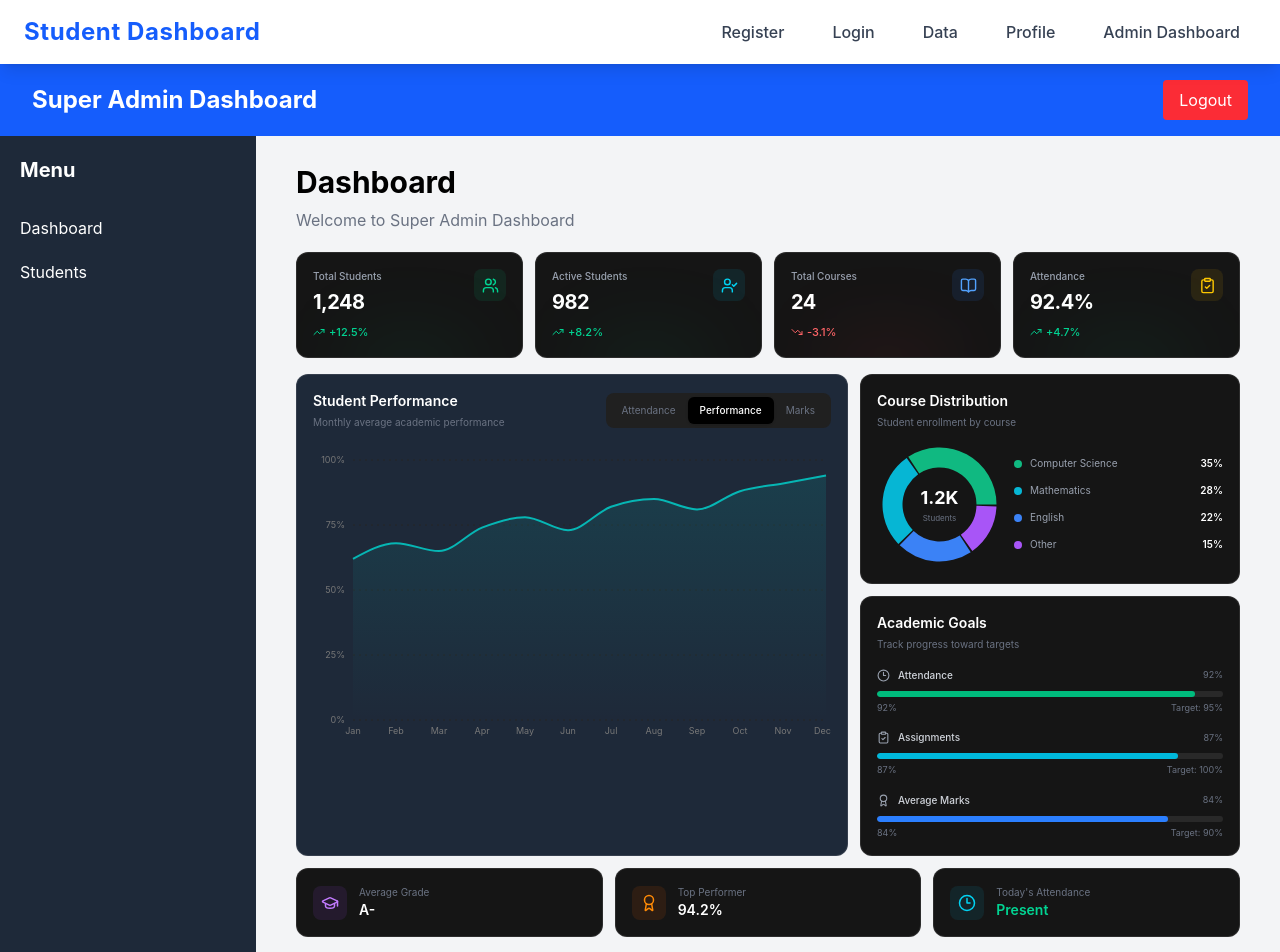
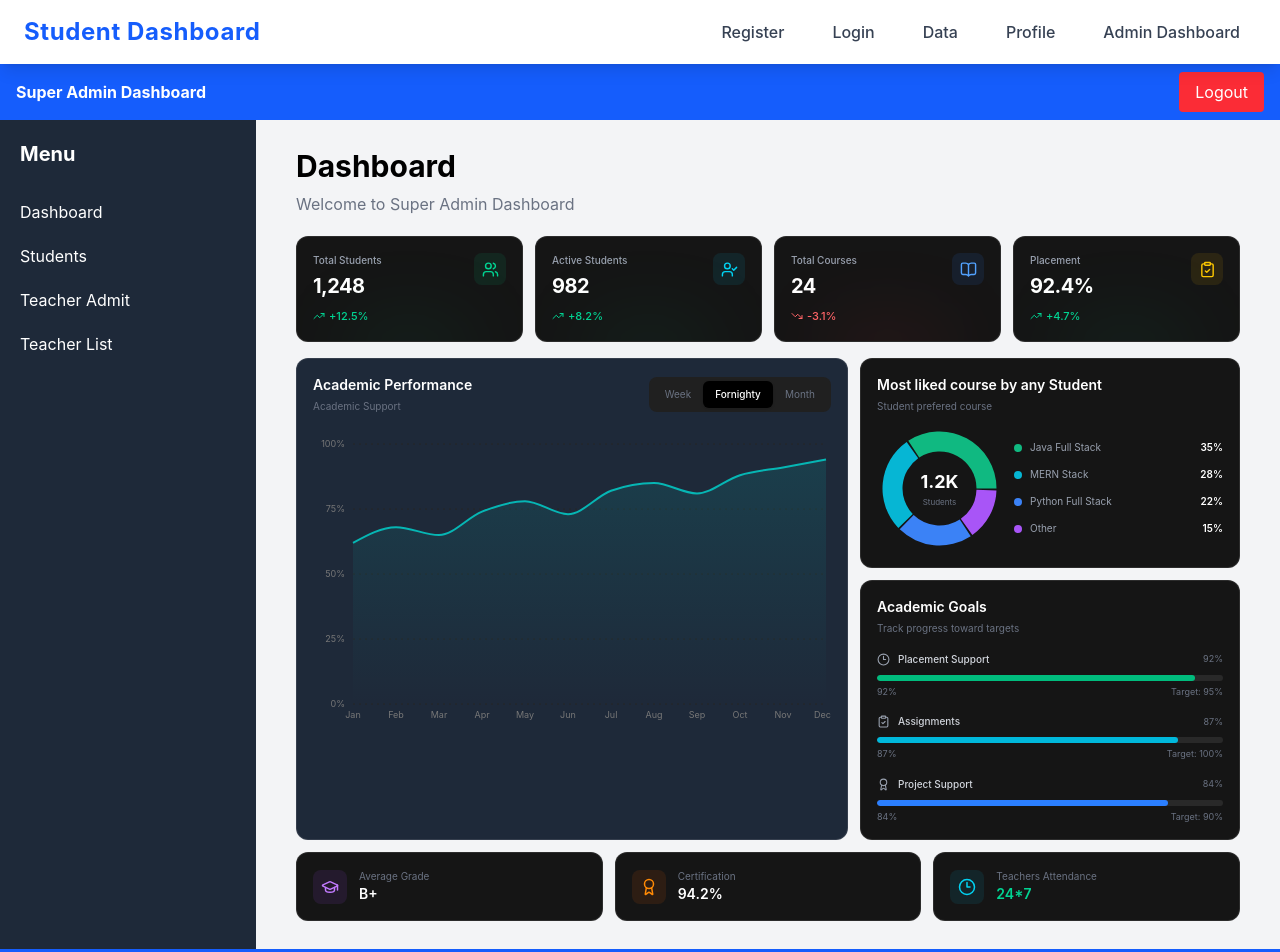
Before and after one commit to 123AbhiSahu123/Student-Frontend, a React (Vite) app: page /admin/dashboard in a window 1280 px wide. Shown: the top 952 px of the page. Built offline with nearby package versions, Linux system fonts and the light colour scheme; sample sign-in values are in the browser's storage.

Commit message:
dashboard ui change

```diff
--- a/src/pages/Data.jsx
+++ b/src/pages/Data.jsx
@@ -64,13 +64,28 @@ const Data = () => {
               Course :-
             </label>
 
-            <input
-              type="text"
+            <select
               name="course"
               placeholder="Enter your Course Name"
               className="w-full border border-gray-300 rounded-xl px-4 py-3 outline-none focus:ring-2 focus:ring-blue-500 focus:border-blue-500 transition"
               onChange={handleChange}
-            />
+            >
+              <option value="Python Full Stack">Python Full Stack</option>
+              <option value="C Full Stack">C Full Stack</option>
+              <option value="C++ Full Stack">C++ Full Stack</option>
+              <option value="Java Full Stack">Java Full Stack</option>
+              <option value="C# and DotNet">C# and DotNet</option>
+              <option value="Kotlin">Kotlin</option>
+              <option value="MERN Full Stack">MERN Full Stack</option>
+              <option value="MEAN Full Stack">MEAN Full Stack</option>
+              <option value="WordPress">WordPress</option>
+              <option value="PHP & Laravel">PHP & Laravel</option>
+              <option value="Gen AI">Gen AI</option>
+              <option value="Git And GitHub">Git And GitHub</option>
+              <option value="Digital Marketing">Digital Marketing</option>
+              <option value="Flutter">Flutter</option>
+              <option value="Testing">Testing</option>
+            </select>
           </div>
 
           {/* Phone Number */}
--- a/src/superAdmin/components/AdminNavbar.jsx
+++ b/src/superAdmin/components/AdminNavbar.jsx
@@ -20,8 +20,8 @@ const AdminNavbar = () => {
     }
 
     return (
-        <nav className="bg-blue-600 text-white px-8 py-4 flex justify-between items-center">
-            <h1 className="text-2xl font-bold">
+        <nav className="bg-blue-600 text-white px-4 py-2 flex justify-between items-center">
+            <h1 className="text-md font-bold">
                 Super Admin Dashboard
             </h1>
             <button
--- a/src/superAdmin/components/Sidebar.jsx
+++ b/src/superAdmin/components/Sidebar.jsx
@@ -21,6 +21,20 @@ const Sidebar = () => {
                         Students
                     </Link>
                 </li>
+                <li>
+                    <Link
+                    to="#"
+                    className="hover:text-blue-600">
+                        Teacher Admit
+                    </Link>
+                </li>
+                <li>
+                    <Link
+                    to="#"
+                    className="hover:text-blue-600">
+                        Teacher List
+                    </Link>
+                </li>
             </ul>
         </div>
     );
--- a/src/superAdmin/pages/AdminDashboard.jsx
+++ b/src/superAdmin/pages/AdminDashboard.jsx
@@ -48,17 +48,17 @@ const performanceData = [
 
 const courseData = [
     {
-        name: "Computer Science",
+        name: "Java Full Stack",
         value: 35,
         color: "#10b981",
     },
     {
-        name: "Mathematics",
+        name: "MERN Stack",
         value: 28,
         color: "#06b6d4",
     },
     {
-        name: "English",
+        name: "Python Full Stack",
         value: 22,
         color: "#3b82f6",
     },
@@ -282,7 +282,7 @@ const AdminDashboard = () => {
                                 />
 
                                 <StatCard
-                                    title="Attendance"
+                                    title="Placement"
                                     value="92.4%"
                                     percentage="+4.7%"
                                     positive={true}
@@ -310,11 +310,11 @@ const AdminDashboard = () => {
 
                                         <div>
                                             <h2 className="text-sm font-semibold text-white">
-                                                Student Performance
+                                                Academic Performance
                                             </h2>
 
                                             <p className="mt-1 text-[10px] text-gray-500">
-                                                Monthly average academic performance
+                                              Academic Support
                                             </p>
                                         </div>
 
@@ -324,15 +324,15 @@ const AdminDashboard = () => {
                                         <div className="flex w-fit rounded-lg bg-[#202020] p-1">
 
                                             <button className="rounded-md px-3 py-1.5 text-[10px] text-gray-500 transition hover:text-white">
-                                                Attendance
+                                                Week
                                             </button>
 
                                             <button className="rounded-md bg-black px-3 py-1.5 text-[10px] font-medium text-white shadow">
-                                                Performance
+                                                Fornighty
                                             </button>
 
                                             <button className="rounded-md px-3 py-1.5 text-[10px] text-gray-500 transition hover:text-white">
-                                                Marks
+                                                Month
                                             </button>
 
                                         </div>
@@ -444,11 +444,11 @@ const AdminDashboard = () => {
 
                                         <div>
                                             <h2 className="text-sm font-semibold">
-                                                Course Distribution
+                                                Most liked course by any Student
                                             </h2>
 
                                             <p className="mt-1 text-[10px] text-gray-500">
-                                                Student enrollment by course
+                                                Student prefered course
                                             </p>
                                         </div>
 
@@ -563,10 +563,10 @@ const AdminDashboard = () => {
 
                                         <div className="mt-4 space-y-4">
 
-                                            {/* Attendance */}
+                                            {/* Placement */}
 
                                             <ProgressItem
-                                                title="Attendance"
+                                                title="Placement Support"
                                                 value="92%"
                                                 target="Target: 95%"
                                                 percentage={92}
@@ -587,10 +587,10 @@ const AdminDashboard = () => {
                                             />
 
 
-                                            {/* Average Marks */}
+                                            {/* Project Support */}
 
                                             <ProgressItem
-                                                title="Average Marks"
+                                                title="Project Support"
                                                 value="84%"
                                                 target="Target: 90%"
                                                 percentage={84}
@@ -625,7 +625,7 @@ const AdminDashboard = () => {
                                         </p>
 
                                         <p className="text-sm font-semibold">
-                                            A-
+                                            B+
                                         </p>
                                     </div>
 
@@ -640,7 +640,7 @@ const AdminDashboard = () => {
 
                                     <div>
                                         <p className="text-[10px] text-gray-500">
-                                            Top Performer
+                                            Certification
                                         </p>
 
                                         <p className="text-sm font-semibold">
@@ -659,11 +659,11 @@ const AdminDashboard = () => {
 
                                     <div>
                                         <p className="text-[10px] text-gray-500">
-                                            Today's Attendance
+                                            Teachers Attendance
                                         </p>
 
                                         <p className="text-sm font-semibold text-emerald-400">
-                                            Present
+                                            24*7
                                         </p>
                                     </div>
 
```
